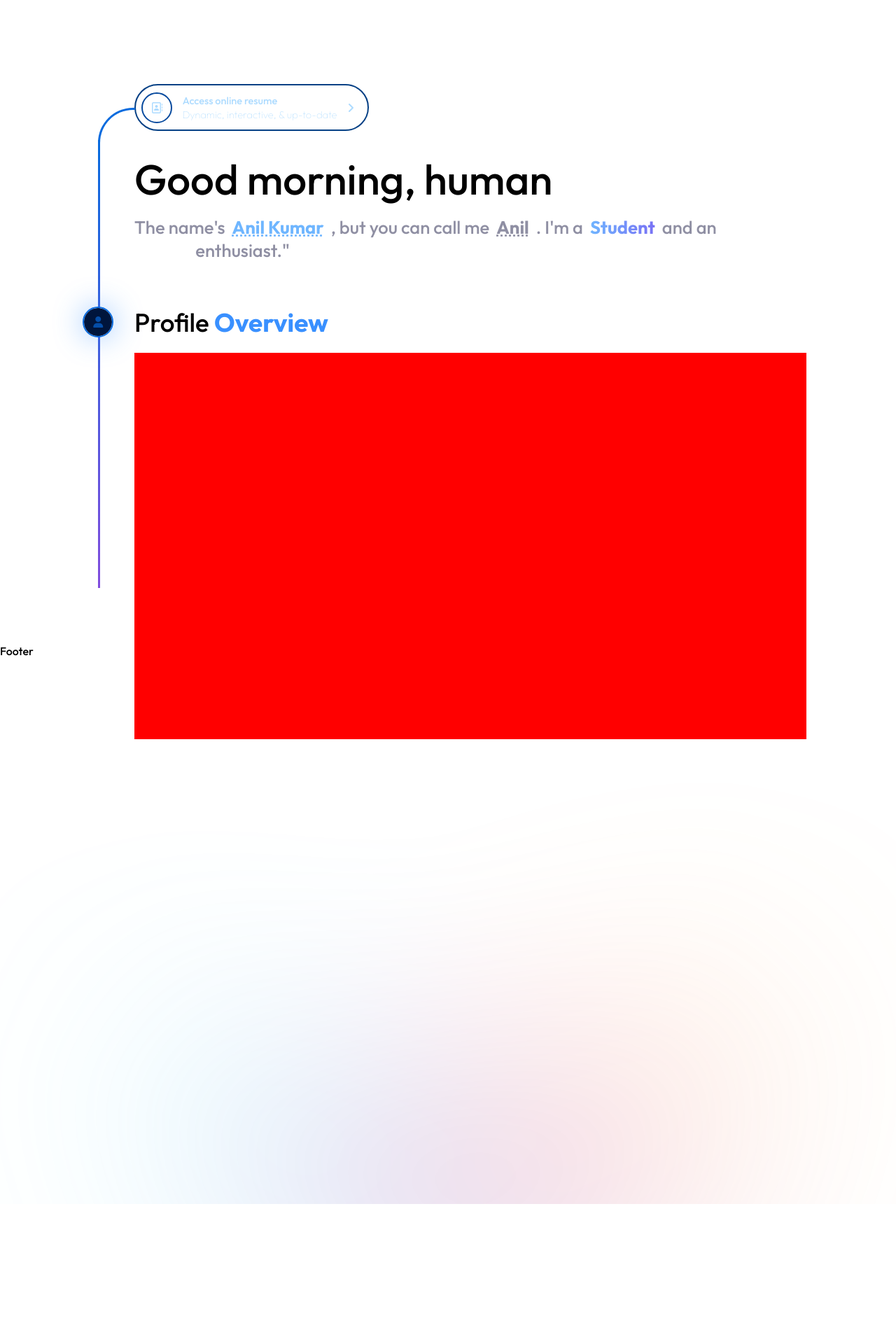
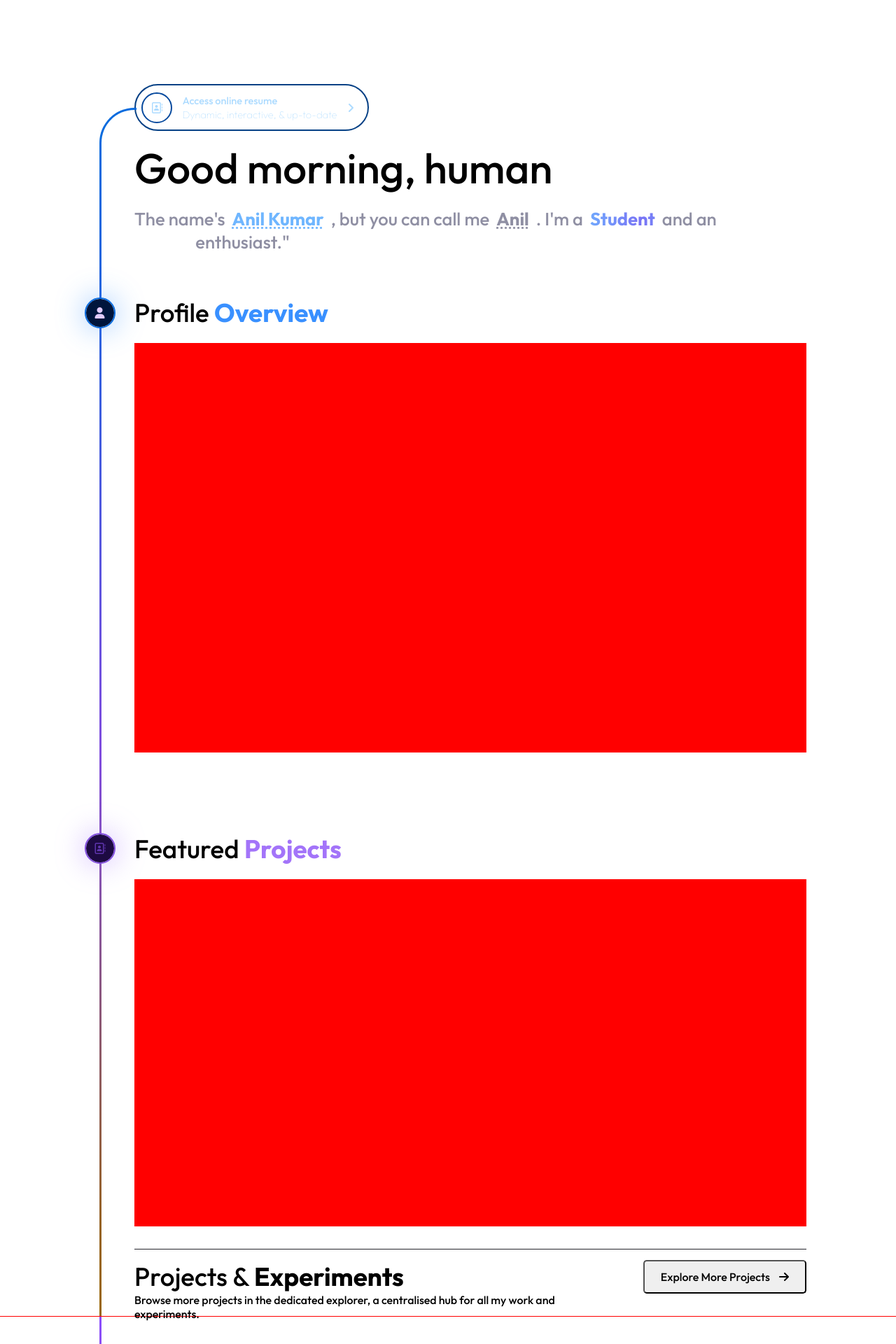
Before and after one commit to anil-02k/Portpolio, a React (Vite) app: page / in a window 1280 px wide. Shown: the part 700-2620 px from the top of the page at 70% size. Before the commit the page ends 2420 px from the top, so only its background shows below. Built offline with nearby package versions, Linux system fonts and the light colour scheme; a web font is replaced by a local one.

Commit message:
Tileline3 started

```diff
--- a/src/App.jsx
+++ b/src/App.jsx
@@ -3,7 +3,9 @@ import './App.css'
 import Navbar from './components/Navbar/Navbar'
 import Header from './components/Header/Header'
 import Timeline from './components/Timeline/Timeline';
+import Timeline2 from './components/Timeline2/Timeline2';
 import Footer from './components/Footer/Footer';
+import Timeline3 from './components/Timeline3/Timeline3';
 const App = () => {
 
   const [darkMode,setDarkMode]=useState(()=>{
@@ -25,6 +27,8 @@ const App = () => {
       <Navbar darkMode={darkMode} setDarkMode={setDarkMode}/>
       <Header darkMode={darkMode} />
       <Timeline/>
+      <Timeline2/>
+      <Timeline3/>
       <Footer/>
     </main>
 
--- a/src/components/Header/Header.jsx
+++ b/src/components/Header/Header.jsx
@@ -1,4 +1,5 @@
 import React from "react";
+
 import "./Header.css";
 
 const Header = ({darkMode}) => {
--- a/src/components/Ricon/Ricon.css
+++ b/src/components/Ricon/Ricon.css
@@ -15,7 +15,6 @@
     background-color: transparent;
     height: 67px;
     width: 335px;
-
 }
    .resume-icon{
     /* border: 2px solid color-mix(in srgb, #096BDE, black 40%); */
--- a/src/components/Timeline/Timeline.css
+++ b/src/components/Timeline/Timeline.css
@@ -5,7 +5,7 @@
     --light-bg: #DDF1FF;
   }
 .timelineMain{
-    min-height: 100vh;
+    min-height: 120vh;
     width: 100%;
     display: flex;
     justify-content: center;
@@ -14,6 +14,9 @@
     position: relative;
     min-height: 100vh;
     width: 100%;
+}
+.rIcon a{
+    position: relative;
 }
 .rIcon a::before{
     content: "";
@@ -36,31 +39,29 @@
 }
 .timeline{
     width: 3px;
-    height: 80%;
+    height: 91%;
     position: absolute;
-    left: calc(15% - 52.4px);
-    top:10%;
+    left: calc(15% - 50.5px);
+    top:9%;
     background: linear-gradient(rgb(9, 107, 222), rgb(129, 77, 222));;
 }
 
 .wish{
     position: absolute;
     top: 6%;
-    left: calc(15%);
+    left: 15%;
 }
 
 .wish h2{
     font-size: 3.75em;
-    margin-block-start: 0.83em;
-    margin-block-end: 0.23em;
-    margin-inline-start: 0px;
-    margin-inline-end: 0px;
+    margin-block-start: 1.5rem;
+    margin-block-end: 1rem;
 }
 
 .wish h4{
     color: #8f8fa3;
     font-size: 1.6em;
-    margin-block-start: 0.33em;
+    margin-block-start: 0.73em;
     margin-block-end: 1.33em;
     margin-inline-start: 0px;
     margin-inline-end: 0px;
@@ -127,8 +128,8 @@ h4 .nam:hover{
     color: var(--primary-color, #054DA7); /* Primary text color */
     background: var(--dark-bg, #DDF1FF); /* Dark BG with fallback */
     position: absolute;
-    left: calc(15% - 51.7px);
-    top: 40%;
+    left: calc(15% - 49.5px);
+    top: 32%;
     transform: translateX(-50%);
     border: none;
     outline: rgb(9, 107, 222) solid 2px;
@@ -138,8 +139,8 @@ h4 .nam:hover{
 
   .pon{
     position: absolute;
-    top: 39.6%;
-    left: calc(15%);
+    top: 31.6%;
+    left: 15%;
   }
 
   .pon h2{
@@ -153,10 +154,10 @@ h4 .nam:hover{
   }
 
   .terminal{
-    height: 69%;
+    height: 61%;
     width: 75%;
     background: red;
     position: absolute;
-    top:48%;
+    top:38.5%;
     left: 15%;
   }
--- a/src/components/Timeline/Timeline.jsx
+++ b/src/components/Timeline/Timeline.jsx
@@ -45,13 +45,16 @@ const Timeline = () => {
 
         </div>
         <div className="poi">
-          <i class="fa-solid fa-user"></i>
+          <i className="fa-solid fa-user"></i>
         </div>
         <div className='pon'>
           <h2>Profile <span>Overview</span></h2>
         </div>
         <div className='terminal'>
-
+          <div className='terminalMain'>
+            <div className="top"></div>
+            <div className="bottom"></div>
+          </div>
         </div>
       </div>
     </div>
--- /dev/null
+++ b/src/components/Timeline2/Timeline2.css
@@ -0,0 +1,120 @@
+:root {
+    --primary-color: #E1CBFF;
+    --dark-bg2: #1D0A42;
+  }
+.timeline2Main{
+    min-height: 100vh;
+    width: 100%;
+    display: flex;
+    justify-content: center;
+}
+.tm2{
+    position: relative;
+    min-height: 100vh;
+    width: 100%;
+}
+.timeline2{
+    width: 3px;
+    height: 100%;
+    position: absolute;
+    left: calc(15% - 50.5px);
+    top:0;
+    background: linear-gradient(rgb(129, 77, 222),rgb(154, 103, 0));;
+}
+
+.poi2 {
+    width: 2.5rem;
+    height: 2.5rem;
+    display: flex;
+    align-items: center;
+    justify-content: center;
+    border-radius: 50%;
+    color: var(--primary-color2, #5F35AE); /* Primary text color */
+    background: var(--dark-bg2, #F4EAFF); /* Dark BG with fallback */
+    position: absolute;
+    left: calc(15% - 49.5px);
+    top: 14%;
+    transform: translateX(-50%);
+    border: none;
+    outline: rgb(129, 77, 222) solid 2px;
+    box-shadow: rgba(163, 116, 249, 0.4) 0px 0px 40px 5px;
+  }
+
+
+  .pon2{
+    position: absolute;
+    top: 13.6%;
+    left: 15%;
+  }
+
+  .pon2 h2{
+    font-size: 2.3em;
+  }
+
+  .pon2 h2 span{
+    display: inline;
+    color: rgba(163, 116, 249);
+    font-weight: bold;
+  }
+
+  .project{
+    height: 62%;
+    width: 75%;
+    background-color: red;
+    position: absolute;
+    top:22%;
+    left: 15%;
+  }
+  .hl {
+    position: absolute;
+    top: 88%; /* 80% of viewport height */
+    width: 75%;
+    left: 15%;
+    height: 1px;
+    background-color: #25252d;
+}
+
+.explorepro {
+    height: 9.9%;
+    width: 75%;
+    left: 15%;
+    position: absolute;
+    top: 90%;
+    display: flex;
+}
+.explorepro .lef{
+    width: 70%;
+}
+.explorepro .lef .to h2{
+        font-size: 2.3em;
+}
+.explorepro .lef .to span{
+    display: inline;
+    font-weight: bold;
+  }
+.explorepro .rig{
+    width: 30%;
+    display: flex;
+    align-items: top;
+    justify-content: end;
+    transition: 0.2s ease-in-out;
+}
+
+.proExplore{
+    font-size: 1rem;
+    height: 60%;
+    padding-left: 8%;
+    padding-right: 8%;
+    border-radius: 5px;
+}
+
+.proExplore:hover{
+    background-color: black;
+    border-radius: 1px solid white;
+    color: white;
+    cursor: pointer;
+}
+
+.proExplore i{
+    padding-left: 10px;
+}
--- /dev/null
+++ b/src/components/Timeline2/Timeline2.jsx
@@ -0,0 +1,41 @@
+import React from 'react'
+import './Timeline2.css'
+
+const Timeline2 = () => {
+
+  return (
+    <div className='timeline2Main'>
+      <div className='tm2'>
+        <div className='timeline2'>
+        </div>
+        <div className="poi2">
+          <i className="fa-regular fa-address-book"></i>
+        </div>
+        <div className='pon2'>
+          <h2>Featured <span>Projects</span></h2>
+        </div>
+        <div className='project'>
+          <div className='projectMain'>
+          </div>
+        </div>
+        <div  className='hl'>
+        </div>
+
+        <div className='explorepro'>
+          <div className="lef">
+            <div className="to"><h2>Projects & <span>Experiments</span></h2></div>
+            <div className="bo"><p>Browse more projects in the dedicated explorer, a centralised hub for all my work and experiments.</p></div>
+          </div>
+          <div className="rig">
+            <button className='proExplore'>
+              Explore More Projects <i class="fa-solid fa-arrow-right"></i>
+            </button>
+          </div>
+        </div>
+
+      </div>
+    </div>
+  )
+}
+
+export default Timeline2
--- /dev/null
+++ b/src/components/Timeline3/Timeline3.css
@@ -0,0 +1,21 @@
+
+.timeline3Main{
+    min-height: 100vh;
+    width: 100%;
+    display: flex;
+    justify-content: center;
+    border-top: 1px solid red;
+}
+.tm3{
+    position: relative;
+    min-height: 100vh;
+    width: 100%;
+}
+.timeline3{
+    width: 3px;
+    height: 100%;
+    position: absolute;
+    left: calc(15% - 50.5px);
+    top:0;
+    background: linear-gradient(rgb(139, 77, 333),rgb(154, 103, 0));;
+}
--- /dev/null
+++ b/src/components/Timeline3/Timeline3.jsx
@@ -0,0 +1,16 @@
+import React from 'react'
+import './Timeline3.css'
+
+const Timeline3 = () => {
+
+  return (
+    <div className='timeline3Main'>
+      <div className='tm3'>
+        <div className='timeline3'>
+        </div>
+      </div>
+    </div>
+  )
+}
+
+export default Timeline3
```
Also changed, not shown: src/components/Header/Header.css (line endings or trailing spaces).
